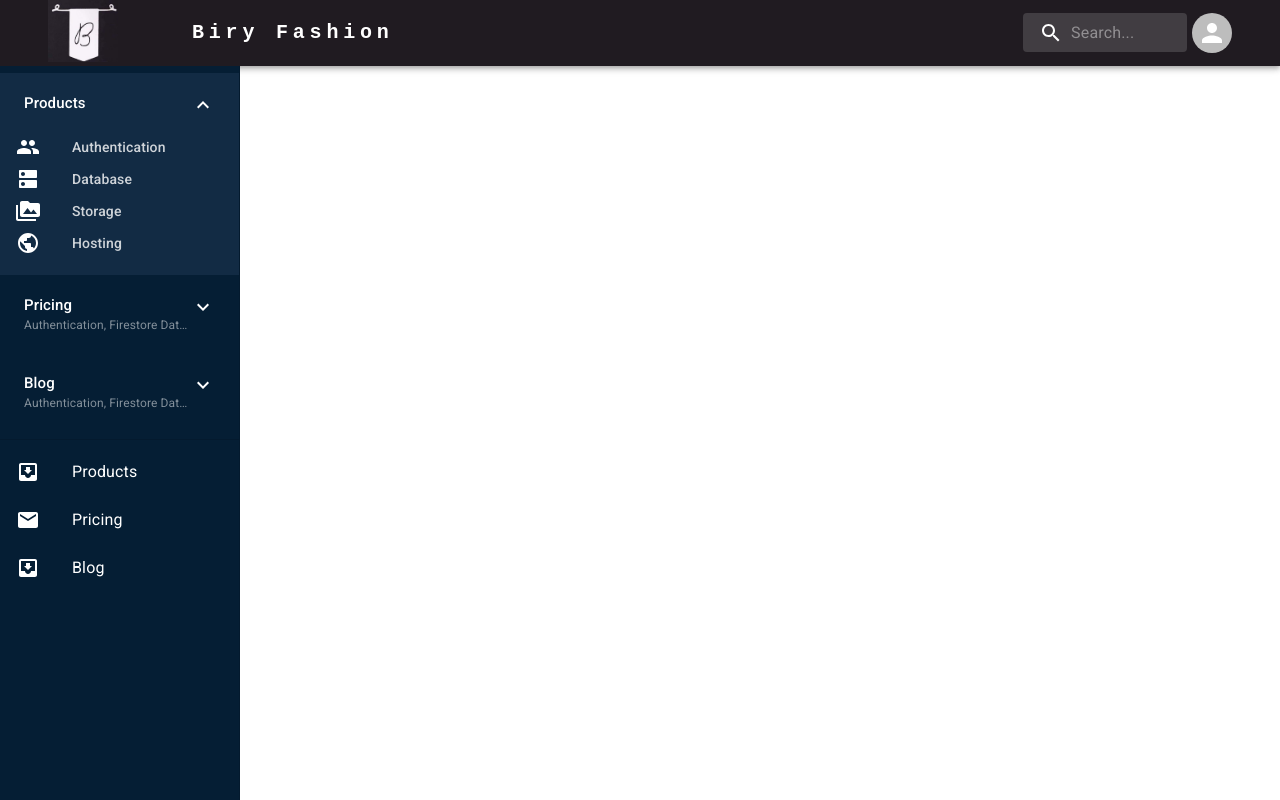
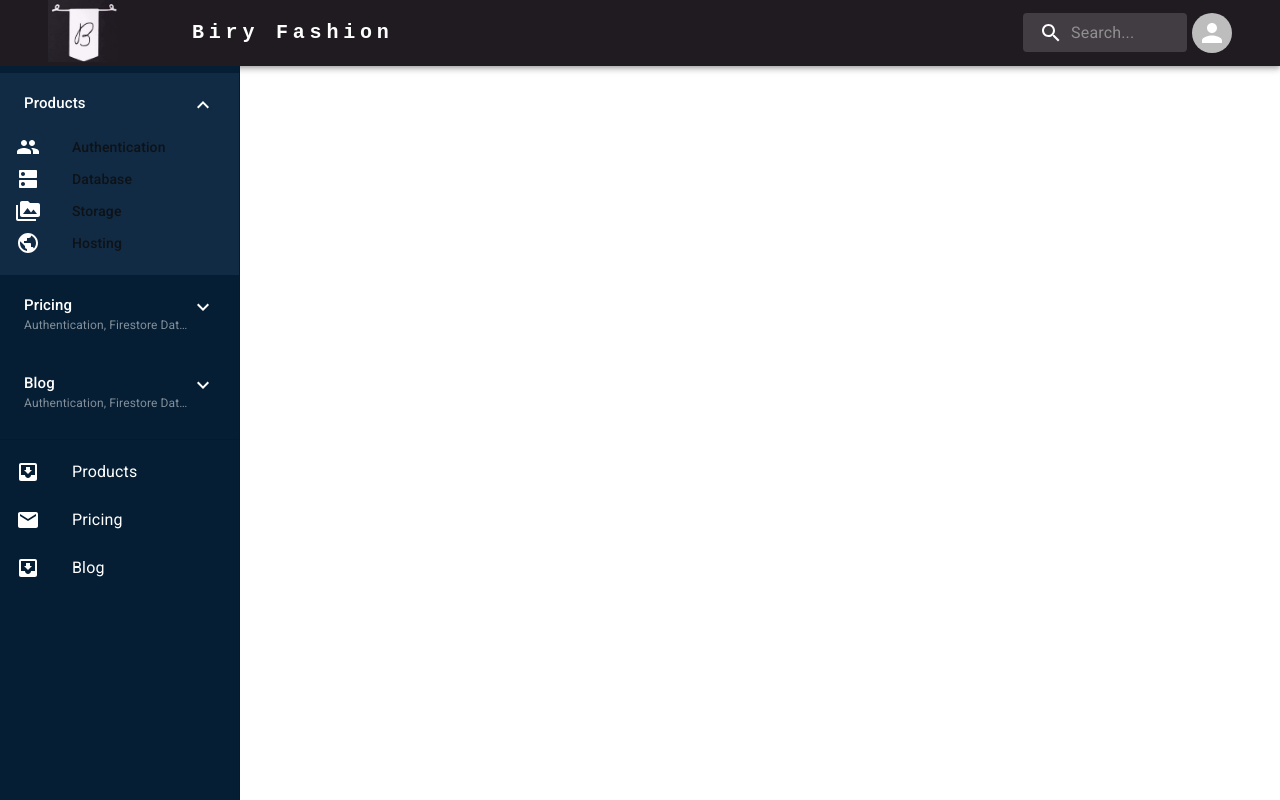
Before and after one commit to AhmedSaadKader/biry-fashion, a React (Vite) app: page / in a window 1280 px wide. Both pictures are taken after a click on the button 119 px from the left and 112 px from the top of the page. Built offline with nearby package versions, Linux system fonts and the light colour scheme.

Commit message:
new_design

```diff
--- a/src/components/Drawer/DrawerNestedList.tsx
+++ b/src/components/Drawer/DrawerNestedList.tsx
@@ -64,7 +64,7 @@ const DrawerNestedList = ({ index, text, data }: DrawerNestedList) => {
         data.map((item) => (
           <ListItemButton
             key={item?.label}
-            sx={{ py: 0, minHeight: 32, color: 'rgba(255,255,255,.8)' }}>
+            sx={{ py: 0, minHeight: 32, color: 'rgba(12, 12, 12, 0.8)' }}>
             <ListItemIcon sx={{ color: 'white' }}>{item.icon}</ListItemIcon>
             <ListItemText
               primary={item.label}
```
